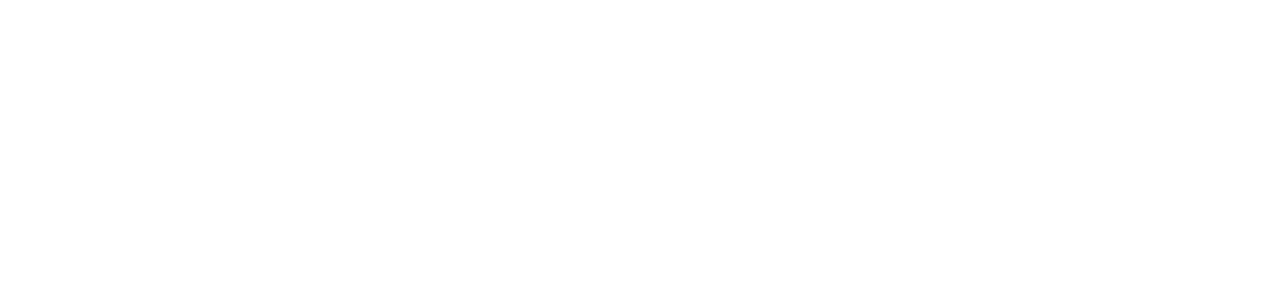
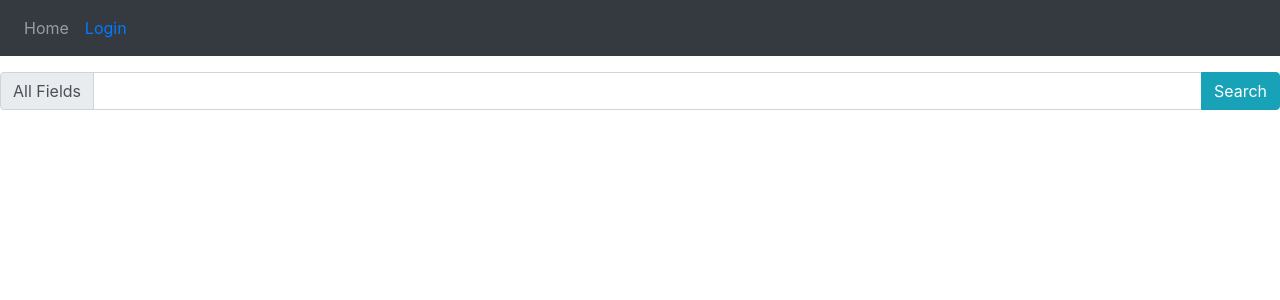
Before and after one commit to SeerLabs/next-gen-citeseer, a Nuxt app in the folder client/: page /doc_view in a window 1280 px wide. Before the commit this address had no page. Shown: the top 300 px of the page. Built offline with nearby package versions, Linux system fonts and the light colour scheme.

Commit message:
doc view page initial commit

```diff
--- /dev/null
+++ b/client/pages/doc_view/index.vue
@@ -0,0 +1,21 @@
+<template>
+  <div>
+    <navbar/>
+    <search-box/>
+  </div>
+</template>
+
+<script>
+import Navbar from '~/components/Navbar.vue'
+import SearchBox from '~/components/SearchBox.vue'
+export default {
+    components: {
+        Navbar,
+        SearchBox
+    }
+}
+</script>
+
+<style>
+
+</style>
```
Also changed, not shown: 1 other file (tests, documents, lock files or other folders).
